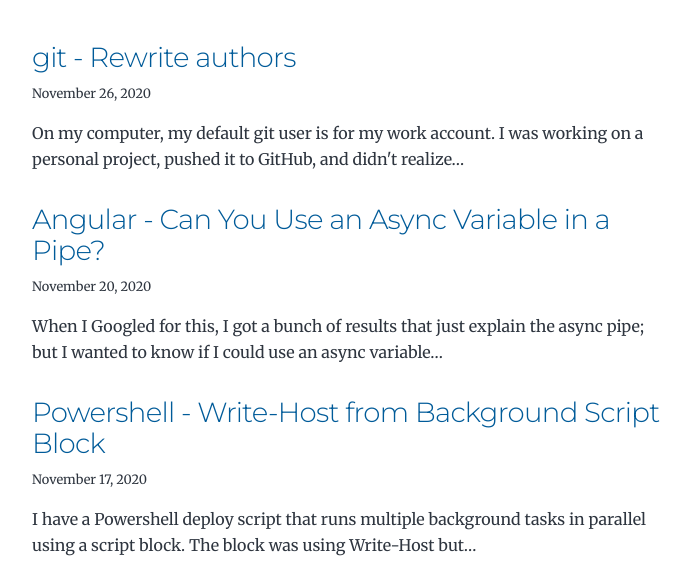
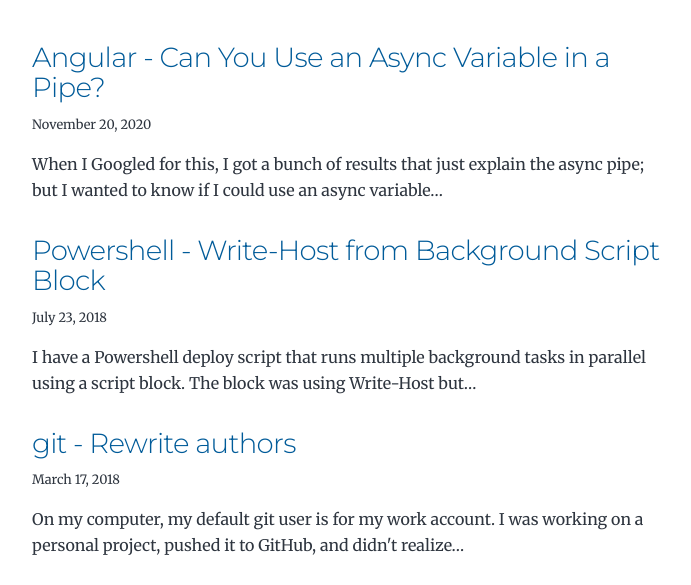
Before and after one commit to dfaivre/dfaiv-dev-009-gatsby, a Gatsby site: page / in a window 1280 px wide. Shown: the part 158-743 px from the top of the page, without its empty margins (292-983 px from the left). Built offline with nearby package versions, Linux system fonts and the light colour scheme; Gatsby itself is replaced by a stand-in of ours.

Commit message:
[refactor] move some blog posts around

```diff
--- a/content/blog/20201126-git--rewrite-author/index.md
+++ b/content/blog/20180317-git--rewrite-author/index.md
@@ -1,8 +1,8 @@
 ---
 title: git - Rewrite authors
-date: 2020-11-26
+date: 2018-03-17
 description: ""
-slug: "/20201109-ps--output-from-script-block"
+slug: 20180317-git--rewrite-author
 tags: ["git", "devops"]
 ---
 
--- a/content/blog/20201109-ps--output-from-script-block/index.md
+++ b/content/blog/20180723-ps--output-from-script-block/index.md
@@ -1,8 +1,8 @@
 ---
 title: Powershell - Write-Host from Background Script Block
-date: 2020-11-17
+date: 2018-07-23
 description: ""
-slug: "/20201117-ps-write-host-from-background-script-block"
+slug: "/20180723-ps-write-host-from-background-script-block"
 ---
 
 I have a Powershell deploy script that runs multiple background tasks in parallel using a [script block](https://docs.microsoft.com/en-us/powershell/module/microsoft.powershell.core/about/about_script_blocks?view=powershell-7.1). The block was using `Write-Host` but I wasn't getting any output. Turns out I needed to use `Receive-Job` to capture any output.
```
